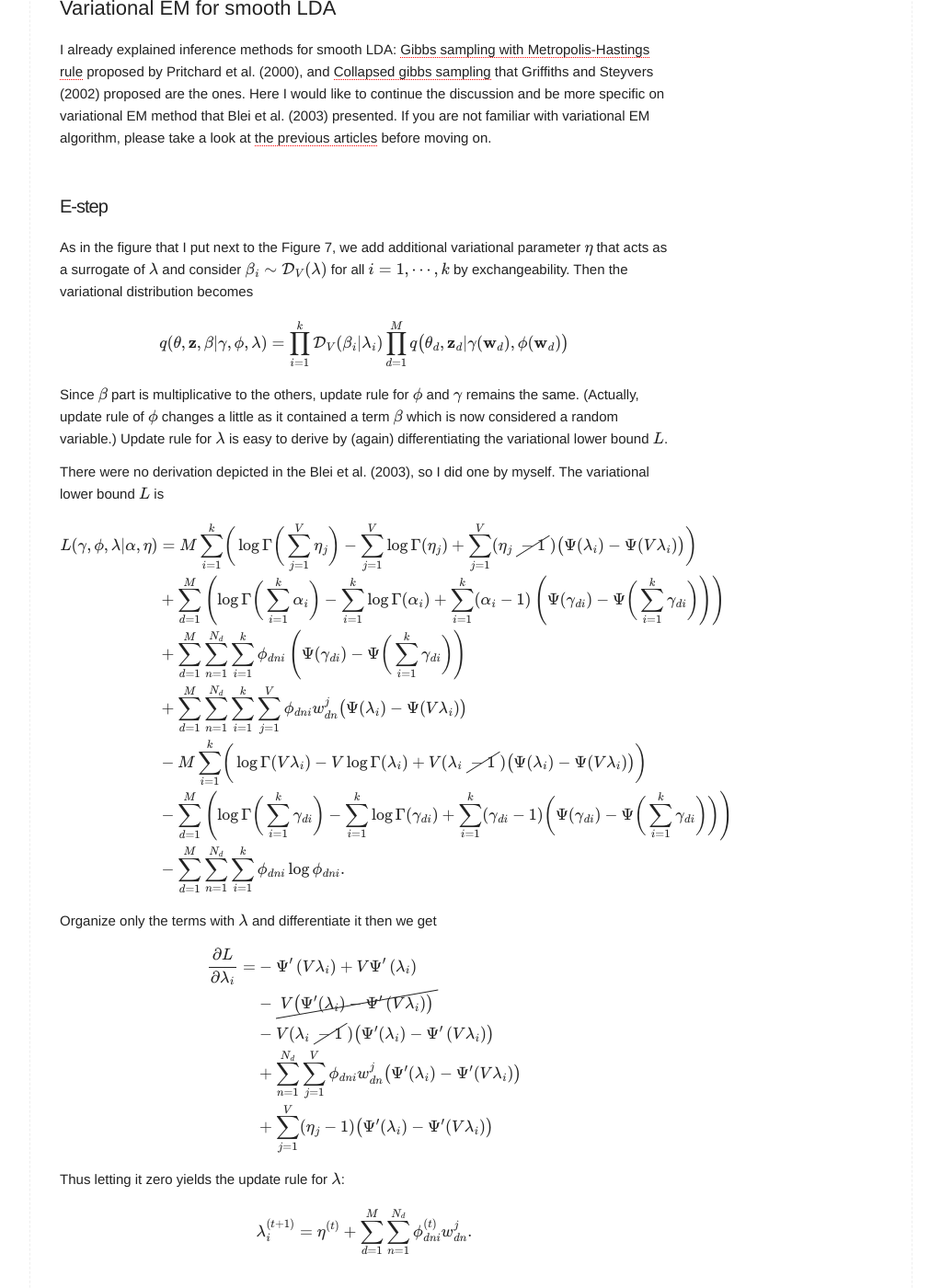
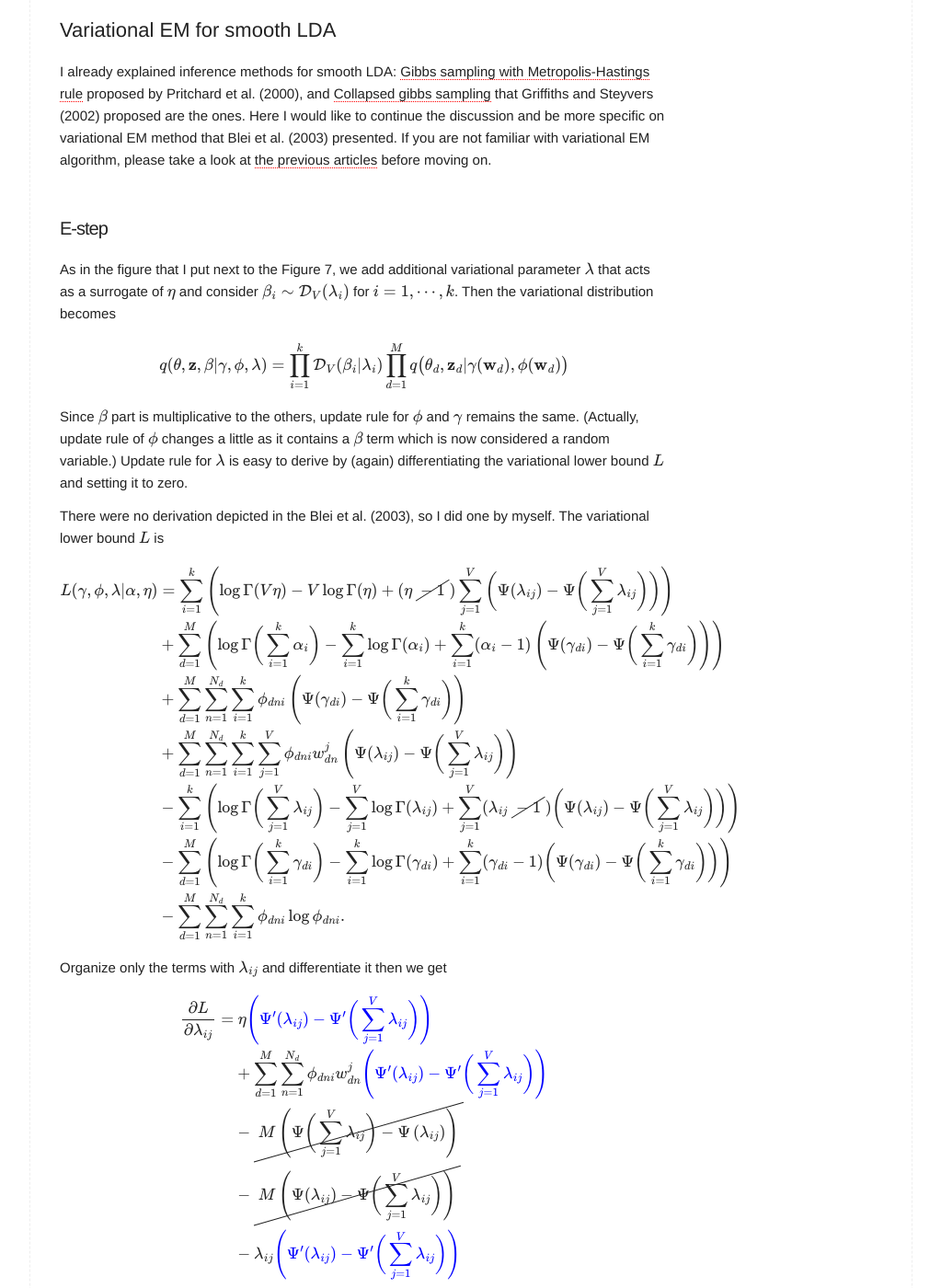
Before and after one commit to naturale0/naturale0.github.io, a Jekyll site: the page built from _posts/2021-02-16-LDA-5-Smooth-LDA.md, in a window 1280 px wide and 1400 px high, scrolled down 1419 px. Shown: the whole window at 92% size, without its empty margins (128-1151 px from the left). Built offline with Jekyll 4.4.1, drawn with Linux system fonts in a browser that asks for light colours; formulas are drawn with MathJax 3; comment, search, counter and statistics services are not loaded; some of the changed text lies outside the part shown.

Commit message:
fix equations

```diff
--- a/_posts/2021-02-16-LDA-5-Smooth-LDA.md
+++ b/_posts/2021-02-16-LDA-5-Smooth-LDA.md
@@ -37,7 +37,7 @@ Recall the basic LDA that I explained from [the first](/natural%20language%20pro
 
 ## Smooth LDA
 
-In order to extend the model to be fully Bayesian, all we need to do is to regard $\beta$ as another hidden parameter by adding a Dirichlet prior $\beta \sim \mathcal{D}(\lambda)$ to it. Blei et al. (2003) provides a graphical representation of this extended, or **smoothed** version of LDA. I added a modified variational distribution for it next to the figure.
+In order to extend the model to be fully Bayesian, all we need to do is to regard $\beta$ as another hidden parameter by endowing $\beta$ a Dirichlet prior $\beta_i \sim \mathcal{D}_V(\vec\eta)$ for all $i=1,\cdots,k$ where $\vec\eta=(\eta,\cdots,\eta)$ is a $V$-length vectors of **the same elements $\eta $** by exchangeability. Blei et al. (2003) provides a graphical representation of this extended, or **smoothed** version of LDA. I added a modified variational distribution for it next to the figure.
 
 
 
@@ -59,7 +59,7 @@ I already explained inference methods for smooth LDA: [Gibbs sampling with Metro
 
 ### E-step
 
-As in the figure that I put next to the Figure 7, we add additional variational parameter $\eta$ that acts as a surrogate of $\lambda$ and consider $\beta_i \sim \mathcal{D}_V(\lambda)$ for all $i=1,\cdots,k$ by exchangeability. Then the variational distribution becomes
+As in the figure that I put next to the Figure 7, we add additional variational parameter $\lambda$ that acts as a surrogate of $\eta$ and consider $\beta_i \sim \mathcal{D}_V(\lambda_i)$ for $i=1,\cdots,k$. Then the variational distribution becomes
 
 
 $$
@@ -67,7 +67,7 @@ q(\theta, \mathbf{z}, \beta|\gamma,\phi,\lambda) = \prod_{i=1}^k \mathcal{D}_V(\
 $$
 
 
-Since $\beta$ part is multiplicative to the others, update rule for $\phi$ and $\gamma$ remains the same. (Actually, update rule of $\phi$ changes a little as it contained a term $\beta$ which is now considered a random variable.) Update rule for $\lambda$ is easy to derive by (again) differentiating the variational lower bound $L$.
+Since $\beta$ part is multiplicative to the others, update rule for $\phi$ and $\gamma$ remains the same. (Actually, update rule of $\phi$ changes a little as it contains a $\beta$ term which is now considered a random variable.) Update rule for $\lambda$ is easy to derive by (again) differentiating the variational lower bound $L$ and setting it to zero.
 
 There were no derivation depicted in the Blei et al. (2003), so I did one by myself. The variational lower bound $L$ is
 
@@ -75,28 +75,28 @@ There were no derivation depicted in the Blei et al. (2003), so I did one by mys
 $$
 \begin{aligned}
 L(\gamma,\phi,\lambda | \alpha,\eta)
-  &= M\sum_{i=1}^k \biggr( \log\Gamma\biggr(\sum_{j=1}^V\eta_j\biggr) - \sum_{j=1}^V\log\Gamma(\eta_j) + \sum_{j=1}^V (\eta_j\cancel{-1})\big(\Psi(\lambda_i) - \Psi(V\lambda_i)\big) \biggr) \\
+  &= \sum_{i=1}^k \left( \log\Gamma(V\eta) - V\log\Gamma(\eta) + (\eta\cancel{-1}) \sum_{j=1}^V \bigg(\Psi(\lambda_{ij}) - \Psi\bigg(\sum_{j=1}^V\lambda_{ij}\bigg)\bigg) \right) \\
   &+ \sum_{d=1}^M\left(\log\Gamma\biggr(\sum_{i=1}^k\alpha_i\biggr) - \sum_{i=1}^k \log\Gamma(\alpha_i) + \sum_{i=1}^k(\alpha_i-1)\left( \Psi(\gamma_{di}) - \Psi\biggr(\sum_{i=1}^k \gamma_{di}\biggr) \right)\right) \\
   &+ \sum_{d=1}^M\sum_{n=1}^{N_d}\sum_{i=1}^k \phi_{dni}\left(\Psi(\gamma_{di}) - \Psi\biggr(\sum_{i=1}^k \gamma_{di}\biggr)\right) \\
-  &+ \sum_{d=1}^M\sum_{n=1}^{N_d}\sum_{i=1}^k\sum_{j=1}^V \phi_{dni}w_{dn}^j\big( \Psi(\lambda_i) - \Psi(V\lambda_i) \big) \\
-  &- M\sum_{i=1}^k \biggr( \log\Gamma(V\lambda_i) - V\log\Gamma(\lambda_i) + V(\lambda_i\cancel{-1})\big( \Psi(\lambda_i)-\Psi(V\lambda_i) \big) \biggr) \\
+  &+ \sum_{d=1}^M\sum_{n=1}^{N_d}\sum_{i=1}^k\sum_{j=1}^V \phi_{dni}w_{dn}^j\left( \Psi(\lambda_{ij}) - \Psi\bigg(\sum_{j=1}^V\lambda_{ij}\bigg) \right) \\
+  &- \sum_{i=1}^k \left( \log\Gamma\bigg(\sum_{j=1}^V\lambda_{ij}\bigg) - \sum_{j=1}^V\log\Gamma(\lambda_{ij}) + \sum_{j=1}^V(\lambda_{ij}\cancel{-1})\bigg( \Psi(\lambda_{ij})-\Psi\bigg(\sum_{j=1}^V\lambda_{ij}\bigg) \bigg) \right) \\
   &- \sum_{d=1}^M \left( \log\Gamma\biggr(\sum_{i=1}^k \gamma_{di}\biggr) - \sum_{i=1}^k \log\Gamma(\gamma_{di}) + \sum_{i=1}^k(\gamma_{di}-1)\biggr(\Psi(\gamma_{di}) - \Psi\biggr(\sum_{i=1}^k \gamma_{di}\biggr)\biggr) \right)  \\
   &- \sum_{d=1}^M\sum_{n=1}^{N_d}\sum_{i=1}^k \phi_{dni}\log\phi_{dni}  .
 \end{aligned}
 $$
 
 
-Organize only the terms with $\lambda$ and differentiate it then we get
+Organize only the terms with $\lambda_{ij}$ and differentiate it then we get
 
 
 $$
 \begin{aligned}
-\frac{\partial L}{\partial \lambda_i}
-  = &- \Psi'\left(V \lambda_{i}\right) + V \Psi'\left(\lambda_{i}\right) \\
-    &- \cancel{V \big( \Psi'(\lambda_{i}) - \Psi'\left( V \lambda_{i} \right) \big)} \\
-    &- V (\lambda_{i}\cancel{-1})\big(\Psi'(\lambda_{i}) - \Psi'\left(V \lambda_{i}\right)\big) \\
-    &+ \sum_{n=1}^{N_d}\sum_{j=1}^V \phi_{dni} w_{dn}^j \big( \Psi'(\lambda_i) - \Psi'(V\lambda_i) \big) \\
-    &+ \sum_{j=1}^V(\eta_j-1)\big( \Psi'(\lambda_i) - \Psi'(V\lambda_i) \big)
+\frac{\partial L}{\partial \lambda_{ij}}
+  = &~ \eta \color{blue}{ \left( \Psi'(\lambda_{ij}) - \Psi'\bigg(\sum_{j=1}^V\lambda_{ij}\bigg) \right) } \\
+    &+ \sum_{d=1}^M\sum_{n=1}^{N_d} \phi_{dni} w_{dn}^j \color{blue}{ \left( \Psi'(\lambda_{ij}) - \Psi'\bigg(\sum_{j=1}^V\lambda_{ij}\bigg) \right) } \\
+    &- \cancel{ M \left( \Psi\bigg(\sum_{j=1}^V \lambda_{ij}\bigg) - \Psi\left(\lambda_{ij}\right) \right) } \\
+    &- \cancel{ M \left( \Psi(\lambda_{ij}) - \Psi\bigg( \sum_{j=1}^V \lambda_{ij} \bigg) \right) } \\
+    &- \lambda_{ij} \color{blue}{ \left( \Psi'(\lambda_{ij}) - \Psi'\bigg(\sum_{j=1}^V \lambda_{ij}\bigg) \right) } \\
 \end{aligned}
 $$
 
@@ -107,7 +107,7 @@ Thus letting it zero yields the update rule for $\lambda$:
 
 
 $$
-\lambda_i^{(t+1)} = \eta^{(t)} + \sum_{d=1}^M\sum_{n=1}^{N_d} \phi_{dni}^{(t)}w_{dn}^j.
+\lambda_{ij}^{(t+1)} = \eta^{(t)} + \sum_{d=1}^M\sum_{n=1}^{N_d} \phi_{dni}^{(t)}w_{dn}^j.
 $$
 
 
@@ -120,24 +120,24 @@ Update rule for $\alpha$ is the same: we update it using linear-time Newton-Raph
 
 
 $$
-L_{[\eta]} = \sum_{i=1}^k \left( \log\Gamma\biggr(\sum_{j=1}^V \eta_j\biggr) - \sum_{j=1}^V\log\Gamma(\eta_j) + \sum_{j=1}^V (\eta_j-1)\biggr( \Psi(\lambda_{ij}) - \Psi\biggr(\sum_{j=1}^V\lambda_{ij}\biggr) \biggr) \right).
+L_{[\eta]} = \sum_{i=1}^k \left( \log\Gamma(V \eta) - V\log\Gamma(\eta) + (\eta-1) \sum_{j=1}^V \bigg( \Psi(\lambda_{ij}) - \Psi\bigg(\sum_{j=1}^V\lambda_{ij}\bigg) \bigg) \right).
 $$
 
 
-This is exactly the same as $L_{[\alpha]}$ if replacing $\eta$ with $\alpha$, $k$ with $M$, and $\eta$ with $\gamma$. Thus by exactly the same algorithm, we can update $\eta$.
+This is exactly the same as $L_{[\alpha]}$ if replacing $\eta$ with $\alpha$, $k$ with $M$, and $\eta$ with $\gamma$. (Recall that $\vec\eta$ is a vector of all the same elements) Thus by exactly the same algorithm (implemented as `_update()`), we can update $\eta$.
 
-To summarize, the **whole process of variational EM is as follows**: First, initialize $\phi_{dni}^{(0)} := 1/k$ for all $i=1,\cdots,k$ and $n=1,\cdots,N_d$ along with $\gamma_{di}^{(0)} := \alpha_i^{(0)} + N/k$ for all $i=1,\cdots,k$. Then repeat the following until convergence.
+To summarize, the **whole process of variational EM is as follows**: First, initialize $\phi_{dni}^{(0)} := 1/k$ for all $i=1,\cdots,k$, $n=1,\cdots,N_d$ and $d=1,\cdots,M$ along with $\gamma_{di}^{(0)} := \alpha_i^{(0)} + N/k$ for all $i=1,\cdots,k$, $d=1,\cdots,M$. Then repeat the following until convergence.
 
 3. In the E-step, for $d=1,\cdots,M$,
     1. For $n=1$ to $N$ and $i=1$ to $k$,
-        1. $\phi_{dni}^{(t+1)} = \exp\left(\Psi(\lambda_i^{(t)} - \Psi\big(V \lambda_{i}^{(t)}\big) + \Psi(\gamma_{di}^{(t)} - \Psi\big(\sum_{j=1}^k \gamma_{dj}^{(t)}\big)\right)$.
+        1. $\phi_{dni}^{(t+1)} = \exp\left(\Psi(\lambda_{ij}^{(t)}) - \Psi\big(\sum_{j=1}^V \lambda_{ij}^{(t)}\big) + \Psi(\gamma_{di}^{(t)} - \Psi\big(\sum_{i=1}^k \gamma_{di}^{(t)}\big)\right)$.
         2. For $j=1, \cdots, V$,
-            1. $\lambda_{ij}^{(t+1)} = \eta + \sum_{d=1}^M \sum_{n=1}^{N_d} \phi_{dni}^{(t+1)} w_{dn}^j$.
+            1. $\lambda_{ij}^{(t+1)} = \eta^{(t)} + \sum_{d=1}^M\sum_{n=1}^{N_d} \phi_{dni}^{(t+1)} w_{dn}^j$.
     2. Normalize $\phi_{dn}^{(t+1)}$ to sum to 1.
-    3. $\gamma_d^{(t+1)} = \alpha + \sum_{n=1}^N \phi_{dn}^{(t+1)}$.
+    3. $\gamma_d^{(t+1)} = \alpha + \sum_{n=1}^{N_d} \phi_{dni}^{(t+1)}$.
 2. In the M-step,
     1. Update $\alpha^{(t+1)}$ with linear-time Newton-Raphson.
-    2. Update $\eta^{(t+1)}$ with linear-time Newton-Raphson.
+    2. Update $\vec\eta^{(t+1)}$ with linear-time Newton-Raphson.
 
 <br>
 
```
Also changed, not shown: 4 other files.
